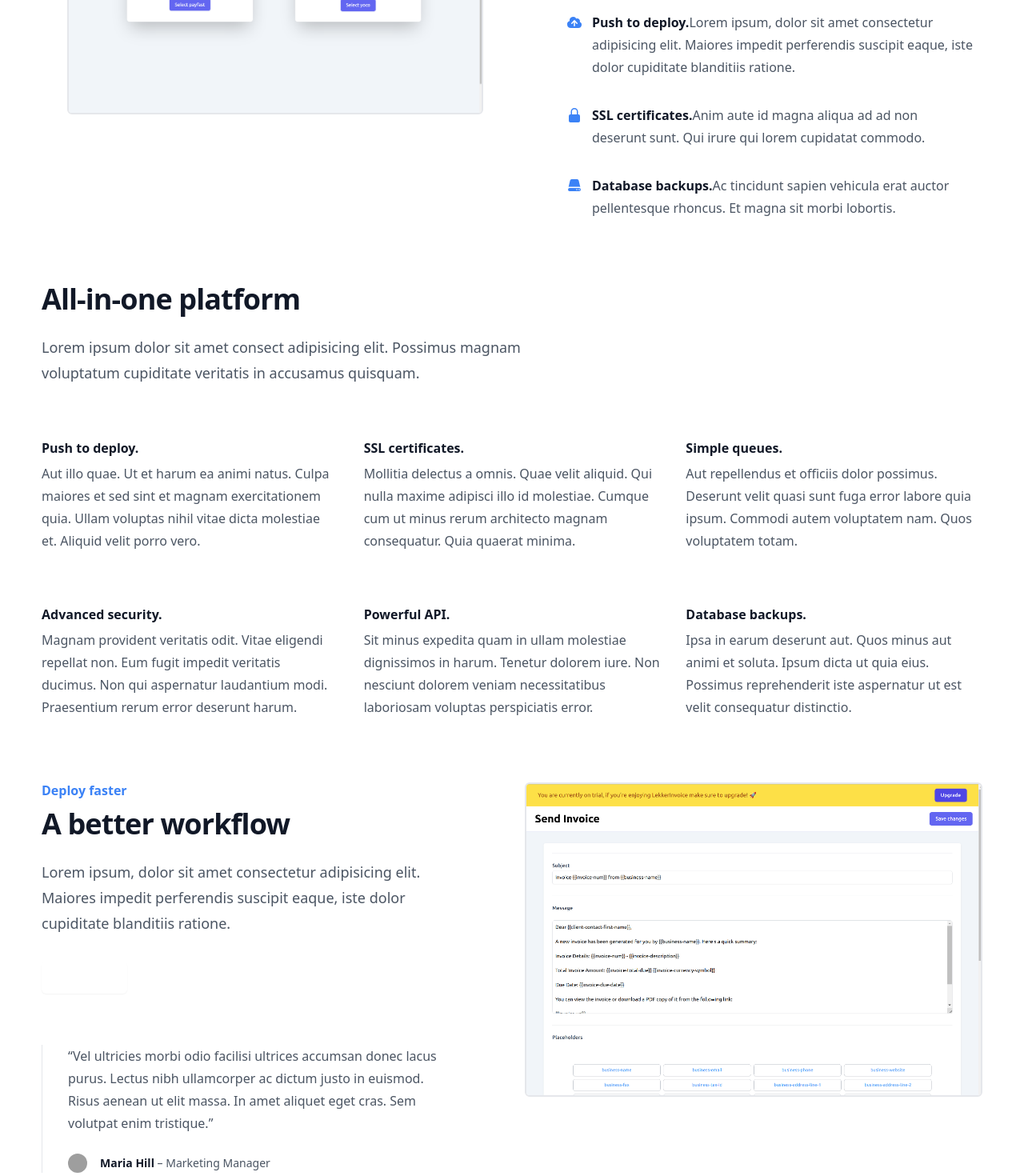
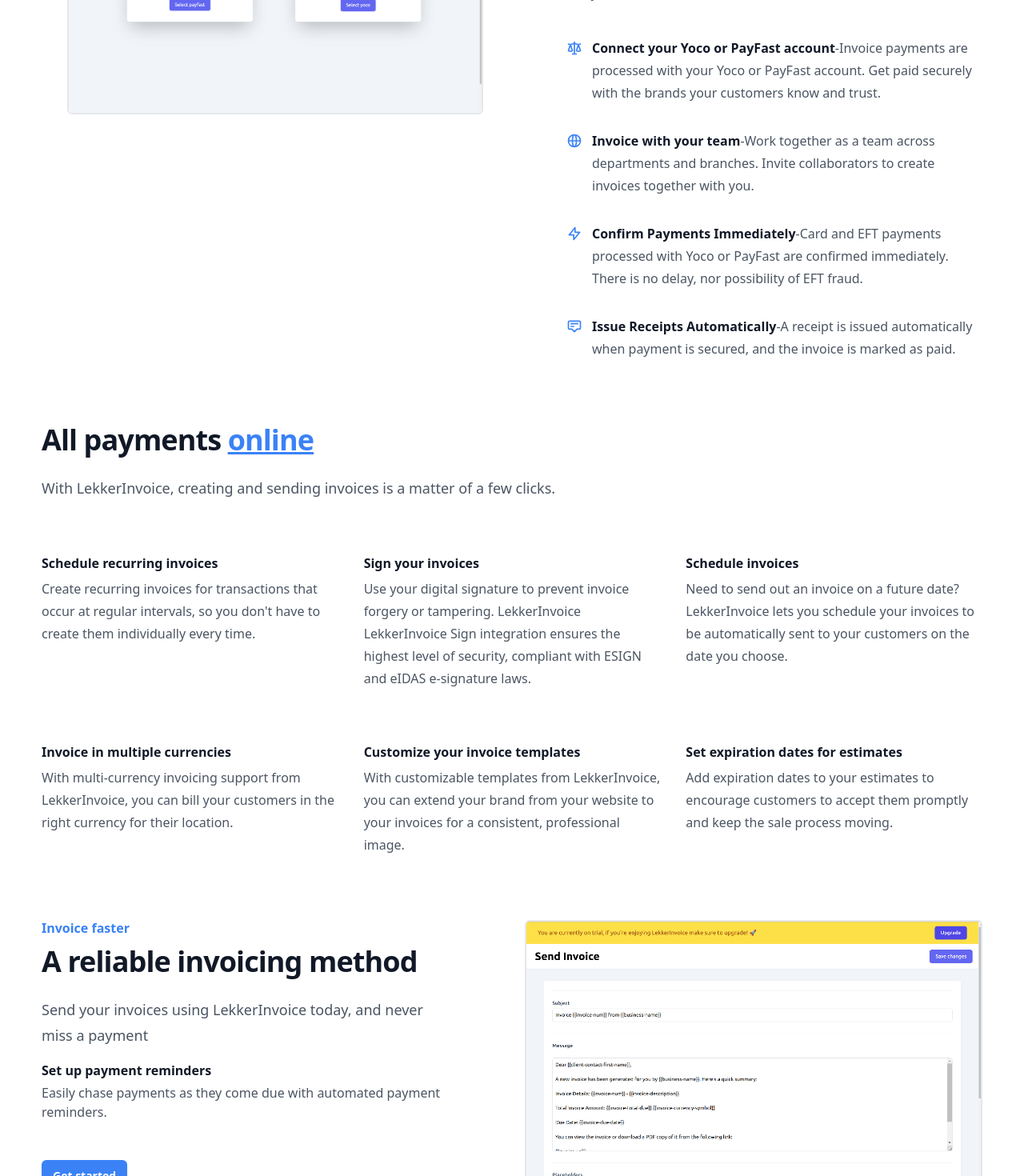
Before and after one commit to hqmhc/lekker-web, a React (Create React App) app: page / in a window 1280 px wide. Shown: the part 2040-3510 px from the top of the page at 80% size. Built offline with nearby package versions, Linux system fonts and the light colour scheme; grey boxes are pictures that could not be loaded.

Commit message:
add features to features page

```diff
--- a/src/components/pages/features.jsx
+++ b/src/components/pages/features.jsx
@@ -14,40 +14,42 @@
           <div class="mx-auto grid max-w-2xl grid-cols-1 gap-x-8 gap-y-16 sm:gap-y-20 lg:mx-0 lg:max-w-none lg:grid-cols-2">
             <div class="lg:ml-auto lg:pl-4 lg:pt-4">
               <div class="lg:max-w-lg">
-                <h2 class="text-base font-semibold leading-7 text-blue-500">Deploy faster</h2>
-                <p class="mt-2 text-3xl font-bold tracking-tight text-gray-900 sm:text-4xl">A better workflow</p>
-                <p class="mt-6 text-lg leading-8 text-gray-600">Lorem ipsum, dolor sit amet consectetur adipisicing elit. Maiores impedit perferendis suscipit eaque, iste dolor cupiditate blanditiis ratione.</p>
+                <h2 class="text-base font-semibold leading-7 text-blue-500">Invoice faster</h2>
+                <p class="mt-2 text-3xl font-bold tracking-tight text-gray-900 sm:text-4xl">A better invoicing method</p>
+                <p class="mt-6 text-lg leading-8 text-gray-600">LekkerInvoice is a feature-rich invoicing software designed for freelancers and small business owners. Whether you're invoicing online or recording offline payments, LekerInvoice has you covered.</p>
                 <dl class="mt-10 max-w-xl space-y-8 text-base leading-7 text-gray-600 lg:max-w-none">
                   <div class="relative pl-9">
                     <dt class="inline font-semibold text-gray-900">
-                      <svg class="absolute left-1 top-1 h-5 w-5 text-blue-500" viewBox="0 0 20 20" fill="currentColor" aria-hidden="true">
-                        <path fill-rule="evenodd" d="M5.5 17a4.5 4.5 0 01-1.44-8.765 4.5 4.5 0 018.302-3.046 3.5 3.5 0 014.504 4.272A4 4 0 0115 17H5.5zm3.75-2.75a.75.75 0 001.5 0V9.66l1.95 2.1a.75.75 0 101.1-1.02l-3.25-3.5a.75.75 0 00-1.1 0l-3.25 3.5a.75.75 0 101.1 1.02l1.95-2.1v4.59z" clip-rule="evenodd" />
-                      </svg>
-                      Push to deploy.
+                    <svg class="absolute left-1 top-1 h-5 w-5 text-blue-500" xmlns="http://www.w3.org/2000/svg" fill="none" viewBox="0 0 24 24" stroke-width="2" stroke="currentColor" aria-hidden="true" ><path stroke-linecap="round" stroke-linejoin="round" d="M3 6l3 1m0 0l-3 9a5.002 5.002 0 006.001 0M6 7l3 9M6 7l6-2m6 2l3-1m-3 1l-3 9a5.002 5.002 0 006.001 0M18 7l3 9m-3-9l-6-2m0-2v2m0 16V5m0 16H9m3 0h3"></path></svg>
+                      Connect your Yoco or PayFast account
                     </dt>
-                    <dd class="inline">Lorem ipsum, dolor sit amet consectetur adipisicing elit. Maiores impedit perferendis suscipit eaque, iste dolor cupiditate blanditiis ratione.</dd>
+                    <dd class="inline">-Invoice payments are processed with your Yoco or PayFast account. Get paid securely with the brands your customers know and trust.</dd>
                   </div>
 
                   <div class="relative pl-9">
                     <dt class="inline font-semibold text-gray-900">
-                      <svg class="absolute left-1 top-1 h-5 w-5 text-blue-500" viewBox="0 0 20 20" fill="currentColor" aria-hidden="true">
-                        <path fill-rule="evenodd" d="M10 1a4.5 4.5 0 00-4.5 4.5V9H5a2 2 0 00-2 2v6a2 2 0 002 2h10a2 2 0 002-2v-6a2 2 0 00-2-2h-.5V5.5A4.5 4.5 0 0010 1zm3 8V5.5a3 3 0 10-6 0V9h6z" clip-rule="evenodd" />
-                      </svg>
-                      SSL certificates.
+                    <svg class="absolute left-1 top-1 h-5 w-5 text-blue-500" xmlns="http://www.w3.org/2000/svg" fill="none" viewBox="0 0 24 24" stroke-width="2" stroke="currentColor" aria-hidden="true" ><path stroke-linecap="round" stroke-linejoin="round" d="M21 12a9 9 0 01-9 9m9-9a9 9 0 00-9-9m9 9H3m9 9a9 9 0 01-9-9m9 9c1.657 0 3-4.03 3-9s-1.343-9-3-9m0 18c-1.657 0-3-4.03-3-9s1.343-9 3-9m-9 9a9 9 0 019-9"></path></svg>
+                      Invoice with your team
                     </dt>
-                    <dd class="inline">Anim aute id magna aliqua ad ad non deserunt sunt. Qui irure qui lorem cupidatat commodo.</dd>
+                    <dd class="inline">-Work together as a team across departments and branches. Invite collaborators to create invoices together with you.</dd>
                   </div>
 
                   <div class="relative pl-9">
                     <dt class="inline font-semibold text-gray-900">
-                      <svg class="absolute left-1 top-1 h-5 w-5 text-blue-500" viewBox="0 0 20 20" fill="currentColor" aria-hidden="true">
-                        <path d="M4.632 3.533A2 2 0 016.577 2h6.846a2 2 0 011.945 1.533l1.976 8.234A3.489 3.489 0 0016 11.5H4c-.476 0-.93.095-1.344.267l1.976-8.234z" />
-                        <path fill-rule="evenodd" d="M4 13a2 2 0 100 4h12a2 2 0 100-4H4zm11.24 2a.75.75 0 01.75-.75H16a.75.75 0 01.75.75v.01a.75.75 0 01-.75.75h-.01a.75.75 0 01-.75-.75V15zm-2.25-.75a.75.75 0 00-.75.75v.01c0 .414.336.75.75.75H13a.75.75 0 00.75-.75V15a.75.75 0 00-.75-.75h-.01z" clip-rule="evenodd" />
-                      </svg>
-                      Database backups.
+                    <svg class="absolute left-1 top-1 h-5 w-5 text-blue-500"  xmlns="http://www.w3.org/2000/svg" fill="none" viewBox="0 0 24 24" stroke-width="2" stroke="currentColor" aria-hidden="true" ><path stroke-linecap="round" stroke-linejoin="round" d="M13 10V3L4 14h7v7l9-11h-7z"></path></svg>
+                    Confirm Payments Immediately
                     </dt>
-                    <dd class="inline">Ac tincidunt sapien vehicula erat auctor pellentesque rhoncus. Et magna sit morbi lobortis.</dd>
+                    <dd class="inline">-Card and EFT payments processed with Yoco or PayFast are confirmed immediately. There is no delay, nor possibility of EFT fraud.</dd>
                   </div>
+
+                  <div class="relative pl-9">
+                    <dt class="inline font-semibold text-gray-900">
+                    <svg class="absolute left-1 top-1 h-5 w-5 text-blue-500" xmlns="http://www.w3.org/2000/svg" fill="none" viewBox="0 0 24 24" stroke-width="2" stroke="currentColor" aria-hidden="true" ><path stroke-linecap="round" stroke-linejoin="round" d="M7 8h10M7 12h4m1 8l-4-4H5a2 2 0 01-2-2V6a2 2 0 012-2h14a2 2 0 012 2v8a2 2 0 01-2 2h-3l-4 4z"></path></svg>       Issue Receipts Automatically
+                    </dt>
+                    <dd class="inline ">-A receipt is issued automatically when payment is secured, and the invoice is marked as paid.</dd>
+                  </div>
+
+
                 </dl>
               </div>
             </div>
@@ -61,38 +63,38 @@
       <div class="bg-white py-10 sm:py-10">
   <div class="mx-auto max-w-7xl px-6 lg:px-8">
     <div class="mx-auto max-w-2xl lg:mx-0">
-      <h2 class="text-3xl font-bold tracking-tight text-gray-900 sm:text-4xl">All-in-one platform</h2>
-      <p class="mt-6 text-lg leading-8 text-gray-600">Lorem ipsum dolor sit amet consect adipisicing elit. Possimus magnam voluptatum cupiditate veritatis in accusamus quisquam.</p>
+      <h2 class="text-3xl font-bold tracking-tight text-gray-900 sm:text-4xl">All payments <a class="text-blue-500 underline" href="https://beta.lekkerinvoice.co.za/register">online</a></h2>
+      <p class="mt-6 text-lg leading-8 text-gray-600">With LekkerInvoice, creating and sending invoices is a matter of a few clicks.</p>
     </div>
     <dl class="mx-auto mt-16 grid max-w-2xl grid-cols-1 gap-x-8 gap-y-16 text-base leading-7 sm:grid-cols-2 lg:mx-0 lg:max-w-none lg:grid-cols-3">
       <div>
-        <dt class="font-semibold text-gray-900">Push to deploy.</dt>
-        <dd class="mt-1 text-gray-600">Aut illo quae. Ut et harum ea animi natus. Culpa maiores et sed sint et magnam exercitationem quia. Ullam voluptas nihil vitae dicta molestiae et. Aliquid velit porro vero.</dd>
+        <dt class="font-semibold text-gray-900">Schedule recurring invoices</dt>
+        <dd class="mt-1 text-gray-600">Create recurring invoices for transactions that occur at regular intervals, so you don't have to create them individually every time. </dd>
       </div>
 
       <div>
-        <dt class="font-semibold text-gray-900">SSL certificates.</dt>
-        <dd class="mt-1 text-gray-600">Mollitia delectus a omnis. Quae velit aliquid. Qui nulla maxime adipisci illo id molestiae. Cumque cum ut minus rerum architecto magnam consequatur. Quia quaerat minima.</dd>
+        <dt class="font-semibold text-gray-900">Sign your invoices</dt>
+        <dd class="mt-1 text-gray-600">Use your digital signature to prevent invoice forgery or tampering. LekkerInvoice LekkerInvoice Sign integration ensures the highest level of security, compliant with ESIGN and eIDAS e-signature laws.</dd>
       </div>
 
       <div>
-        <dt class="font-semibold text-gray-900">Simple queues.</dt>
-        <dd class="mt-1 text-gray-600">Aut repellendus et officiis dolor possimus. Deserunt velit quasi sunt fuga error labore quia ipsum. Commodi autem voluptatem nam. Quos voluptatem totam.</dd>
+        <dt class="font-semibold text-gray-900">Schedule invoices</dt>
+        <dd class="mt-1 text-gray-600">Need to send out an invoice on a future date? LekkerInvoice lets you schedule your invoices to be automatically sent to your customers on the date you choose. </dd>
       </div>
 
       <div>
-        <dt class="font-semibold text-gray-900">Advanced security.</dt>
-        <dd class="mt-1 text-gray-600">Magnam provident veritatis odit. Vitae eligendi repellat non. Eum fugit impedit veritatis ducimus. Non qui aspernatur laudantium modi. Praesentium rerum error deserunt harum.</dd>
+        <dt class="font-semibold text-gray-900">Invoice in multiple currencies</dt>
+        <dd class="mt-1 text-gray-600">With multi-currency invoicing support from LekkerInvoice, you can bill your customers in the right currency for their location.</dd>
       </div>
 
       <div>
-        <dt class="font-semibold text-gray-900">Powerful API.</dt>
-        <dd class="mt-1 text-gray-600">Sit minus expedita quam in ullam molestiae dignissimos in harum. Tenetur dolorem iure. Non nesciunt dolorem veniam necessitatibus laboriosam voluptas perspiciatis error.</dd>
+        <dt class="font-semibold text-gray-900">Customize your invoice templates</dt>
+        <dd class="mt-1 text-gray-600">With customizable templates from LekkerInvoice, you can extend your brand from your website to your invoices for a consistent, professional image.</dd>
       </div>
 
       <div>
-        <dt class="font-semibold text-gray-900">Database backups.</dt>
-        <dd class="mt-1 text-gray-600">Ipsa in earum deserunt aut. Quos minus aut animi et soluta. Ipsum dicta ut quia eius. Possimus reprehenderit iste aspernatur ut est velit consequatur distinctio.</dd>
+        <dt class="font-semibold text-gray-900">Set expiration dates for estimates</dt>
+        <dd class="mt-1 text-gray-600">Add expiration dates to your estimates to encourage customers to accept them promptly and keep the sale process moving.</dd>
       </div>
     </dl>
   </div>
@@ -104,19 +106,25 @@
     <div class="mx-auto grid max-w-2xl grid-cols-1 gap-x-8 gap-y-16 sm:gap-y-20 lg:mx-0 lg:max-w-none lg:grid-cols-2 lg:items-start">
       <div class="lg:pr-4 lg:pt-4">
         <div class="lg:max-w-lg">
-          <h2 class="text-base font-semibold leading-7 text-blue-500">Deploy faster</h2>
-          <p class="mt-2 text-3xl font-bold tracking-tight text-gray-900 sm:text-4xl">A better workflow</p>
-          <p class="mt-6 text-lg leading-8 text-gray-600">Lorem ipsum, dolor sit amet consectetur adipisicing elit. Maiores impedit perferendis suscipit eaque, iste dolor cupiditate blanditiis ratione.</p>
+          <h2 class="text-base font-semibold leading-7 text-blue-500">Invoice faster</h2>
+          <p class="mt-2 text-3xl font-bold tracking-tight text-gray-900 sm:text-4xl">A reliable invoicing method</p>
+          <p class="mt-6 text-lg leading-8 text-gray-600">Send your invoices using LekkerInvoice today, and never miss a payment</p>
+          <div class="py-4">
+        <dt class="font-semibold text-gray-900">Set up payment reminders</dt>
+        <dd class="mt-1 text-gray-600">Easily chase payments as they come due with automated payment reminders.</dd>
+      </div>
           <div class="mt-8">
-            <a href="#" class="inline-flex rounded-md text-blue-500 px-3.5 py-2.5 text-sm font-semibold text-white shadow-sm hover:text-blue-500 focus-visible:outline focus-visible:outline-2 focus-visible:outline-offset-2 focus-visible:outline-indigo-600">Get started</a>
+            <a href="https://beta.lekkerinvoice.co.za/register" class="inline-flex rounded-md text-blue-500 px-3.5 py-2.5 text-sm font-semibold text-white bg-blue-500 hover:bg-green-600 shadow-sm hover:text-white focus-visible:outline focus-visible:outline-2 focus-visible:outline-offset-2 focus-visible:outline-indigo-600">Get started</a>
           </div>
+
+
           <figure class="mt-16 border-l border-gray-200 pl-8 text-gray-600">
             <blockquote class="text-base leading-7">
-              <p>“Vel ultricies morbi odio facilisi ultrices accumsan donec lacus purus. Lectus nibh ullamcorper ac dictum justo in euismod. Risus aenean ut elit massa. In amet aliquet eget cras. Sem volutpat enim tristique.”</p>
+              <p>“I love the way your invoices work...I am having a extraordinary experience because it is so easy and user friendly.”</p>
             </blockquote>
             <figcaption class="mt-6 flex gap-x-4 text-sm leading-6">
               <img src="https://images.unsplash.com/photo-1509783236416-c9ad59bae472?ixlib=rb-=eyJhcHBfaWQiOjEyMDd9&auto=format&fit=facearea&facepad=8&w=1024&h=1024&q=80" alt="" class="h-6 w-6 flex-none rounded-full"/>
-              <div><span class="font-semibold text-gray-900">Maria Hill</span> – Marketing Manager</div>
+              <div><span class="font-semibold text-gray-900">Maria Hill</span> – CTO</div>
             </figcaption>
           </figure>
         </div>
```
